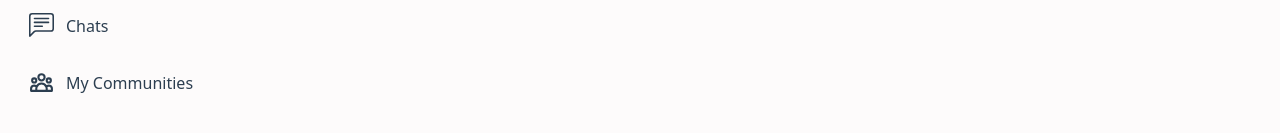
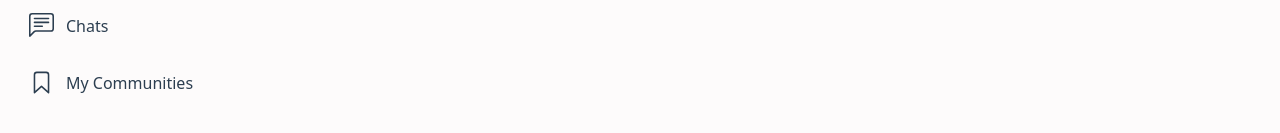
Before and after one commit to Anniel-Francisco/gashup-frontend, a Next.js app: page /communities in a window 1280 px wide. Shown: the part 231-364 px from the top of the page. Built offline with nearby package versions, Linux system fonts and the light colour scheme.

Commit message:
style: icono nuevo en sidebar para my communities

```diff
--- a/components/General/SideBar.tsx
+++ b/components/General/SideBar.tsx
@@ -7,7 +7,7 @@ import { BiSolidHome } from "react-icons/bi";
 import { IoMdTrendingUp } from "react-icons/io";
 import { FaRegFaceSmile } from "react-icons/fa6";
 import { BsChatLeftText } from "react-icons/bs";
-import { HiOutlineUserGroup } from "react-icons/hi";
+import { IoBookmarkOutline } from "react-icons/io5";
 // STYLES
 import "@/styles/general/sidebar.css";
 
@@ -41,7 +41,7 @@ function SideBar() {
       link: "/chats",
     },
     {
-      icon: <HiOutlineUserGroup fontSize={25} className="icon" />,
+      icon: <IoBookmarkOutline fontSize={25} className="icon" />,
       name: "My Communities",
       link: "/my-communities",
     },
```
